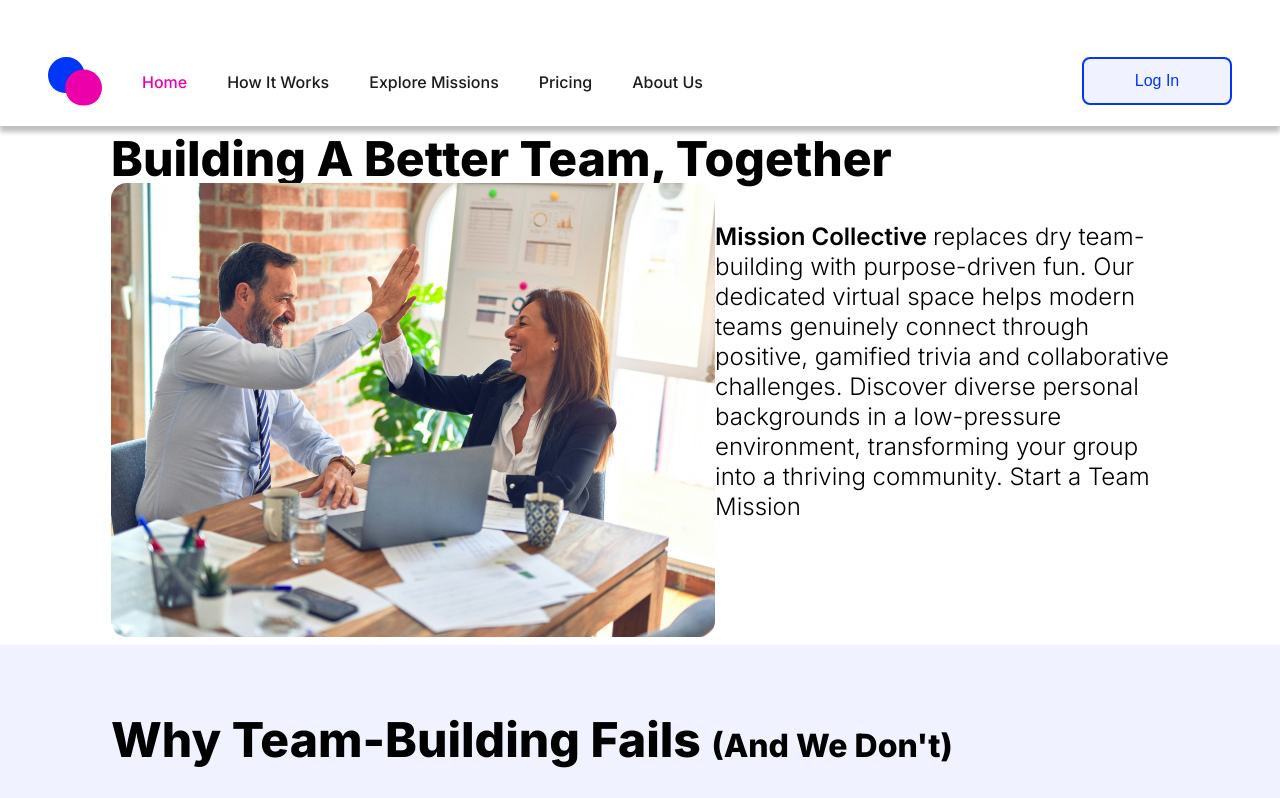
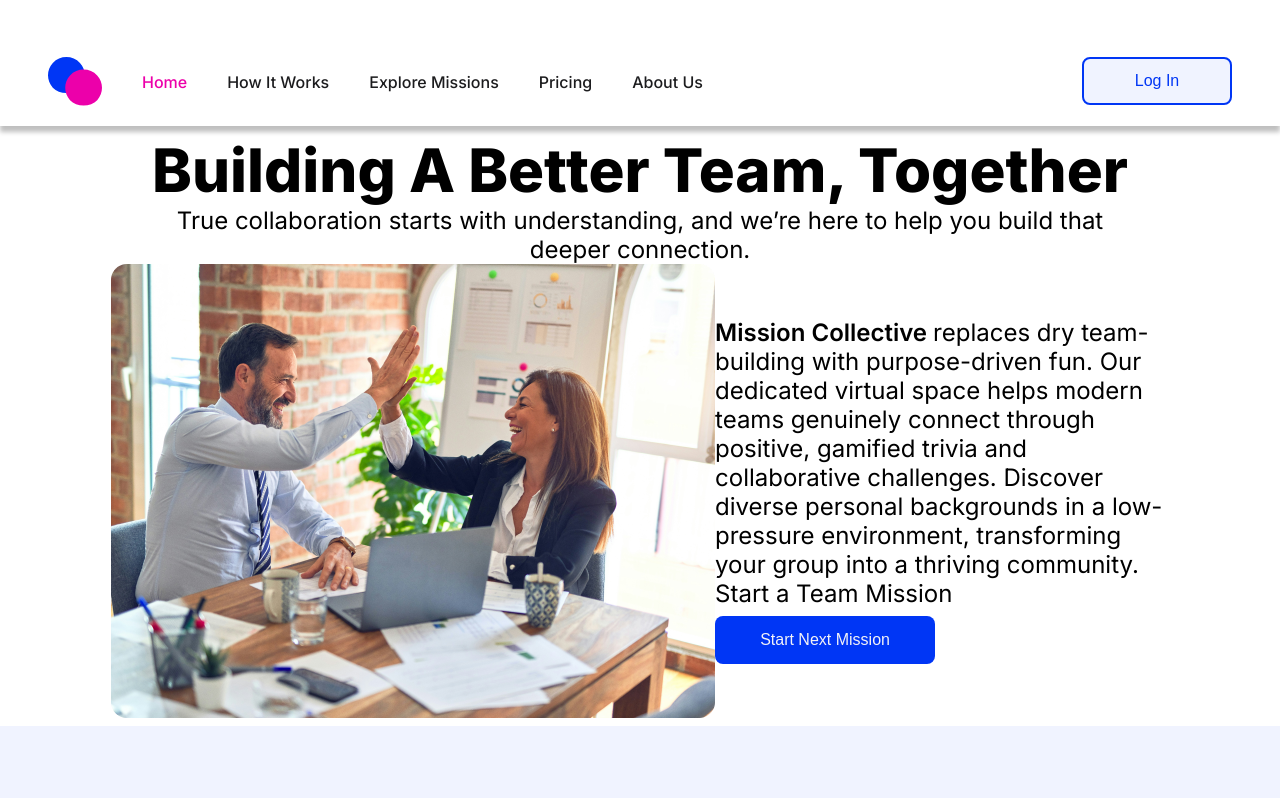
Before and after one commit to cherryontech/MissionCollective, a React (Vite) app: page / in a window 1280 px wide. Shown: the top 798 px of the page. Built offline with nearby package versions, Linux system fonts and the light colour scheme.

Commit message:
more updates to section 0

```diff
--- a/src/Components/Section0.jsx
+++ b/src/Components/Section0.jsx
@@ -4,12 +4,17 @@ export default function Section0() {
   return (
     <section className="section0">
       <div className="homepage-container">
-        <h2>
-          Building A Better Team, <span>Together</span>
-        </h2>
+        <div className="section0-heading">
+          <h1>Building A Better Team, Together</h1>
+          <p>
+            True collaboration starts with understanding, and we’re here to
+            help you build that deeper connection.
+          </p>
+        </div>
         <div className="img-section-content">
           <img src={highFive} alt="coworkers-high-fiving"></img>
-          <p className="connection-text">
+          <div className="section0-text">
+            <p>
               <span>Mission Collective </span>
               replaces dry team-building with purpose-driven fun. Our dedicated
               virtual space helps modern teams genuinely connect through positive,
@@ -17,6 +22,8 @@ export default function Section0() {
               personal backgrounds in a low-pressure environment, transforming your
               group into a thriving community. Start a Team Mission
             </p>
+            <button>Start Next Mission</button>
+          </div>
         </div>
       </div>
     </section>
--- a/src/styles/HomePage.css
+++ b/src/styles/HomePage.css
@@ -6,6 +6,7 @@ main {
 }
 
 .homepage-container {
+    width: 100%;
     max-width: 1440px;
     margin: 0.5rem auto;
     padding: 0 6.94rem;
@@ -28,11 +29,17 @@ main {
     box-shadow: 0 4px 4px 0 rgba(0, 0, 0, 0.25);
 }
 
+h1 {
+    font-size: 3.75rem;
+    font-weight: 800;
+}
+
 h2 {
     font-size: 3rem;
     font-style: normal;
     font-weight: 800;
     line-height: 3.0625rem;
+    padding: 4.38rem 0 2rem;
 }
 
 /* Specific Styles to Section */
@@ -44,6 +51,33 @@ h2 {
     justify-content: space-between;
 }
 
+/* Section 0 */
+.section0-heading {
+    text-align: center;
+    align-self: center;
+    max-width: 62.75rem;
+    width: 100%
+}
+
+.section0 p {
+    font-size: 1.5rem;
+}
+
+.section0-text {
+    display: flex;
+    flex-direction: column;
+    align-items: flex-start;
+    gap: 0.5rem;
+}
+
+.section0-text p {
+
+}
+
+.section0-text span {
+    font-weight: 600;
+}
+
 
 /* Section 1 */
 
@@ -51,10 +85,6 @@ h2 {
     margin: 0 auto;
     background-color: #F0F3FF;
     text-align: left;
-}
-
-.section1 h2 {
-    padding: 4.38rem 0 2rem;
 }
 
 .section1 span {
```
Lines whose indentation alone changed are shown as unchanged.
